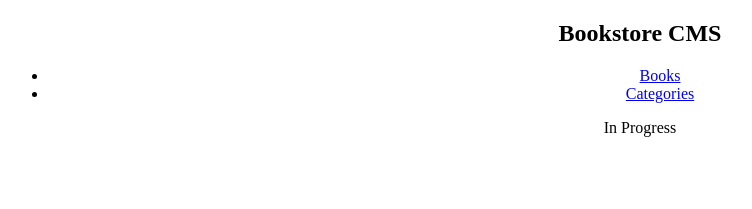
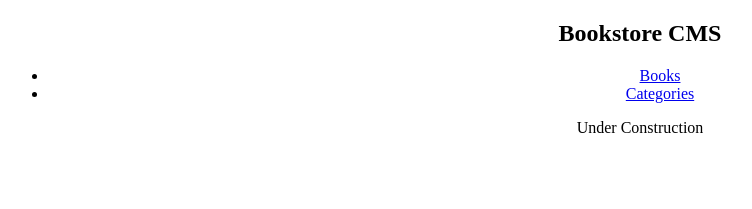
Before and after one commit to Jeddaa/bookstore, a JavaScript app: page /categories in a window 1280 px wide. Shown: the top 209 px of the page, without its empty margins (0-752 px from the left). Built offline with nearby package versions, Linux system fonts and the light colour scheme; the HTML template or start-up script is replaced by a standard one.

Commit message:
refactoring categories

```diff
--- a/src/components/Categories.js
+++ b/src/components/Categories.js
@@ -1,6 +1,6 @@
 const Categories = () => (
   <div>
-    <p>In Progress</p>
+    <p>Under Construction</p>
   </div>
 );
 export default Categories;
```
